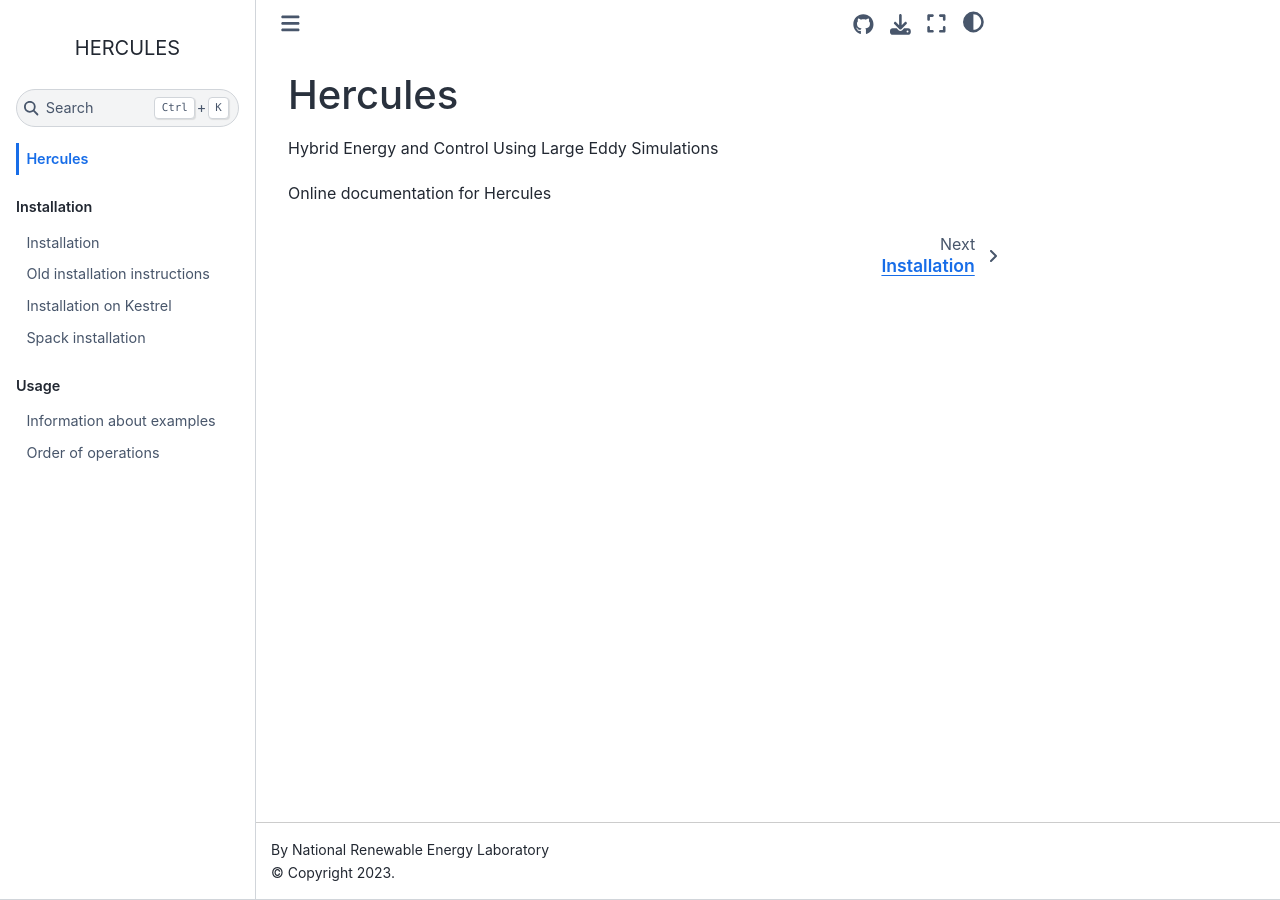
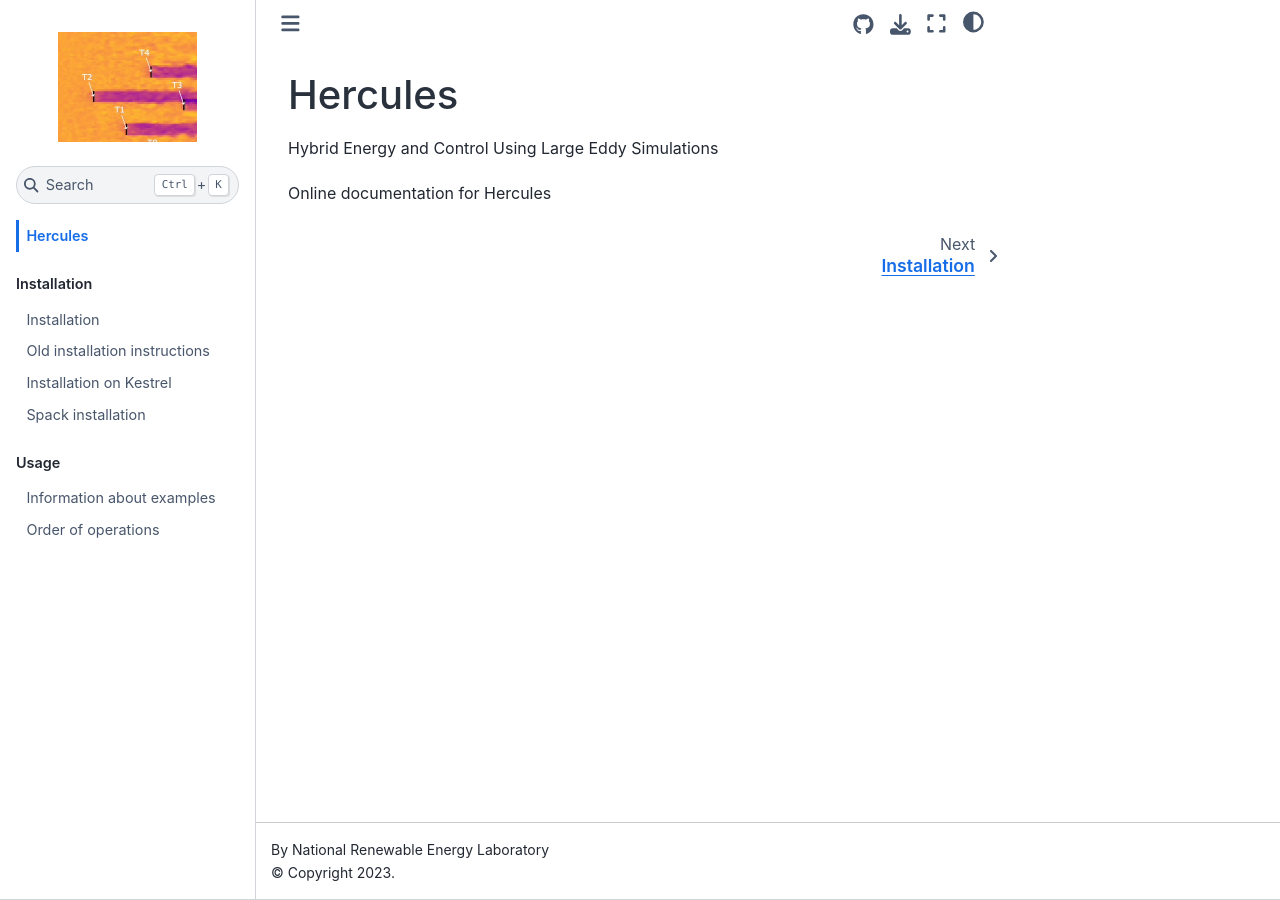
Before and after one commit to NREL/hercules, a Jupyter Book: the page built from docs/intro.md, in a window 1280 px wide. Built offline with Jupyter Book 1.0.4 settings and Sphinx 7.4.7 and the Sphinx Book theme 1.1.4, drawn with Linux system fonts in a browser that asks for light colours.

Commit message:
Update docs

```diff
--- a/docs/_config.yml
+++ b/docs/_config.yml
@@ -3,7 +3,7 @@
 
 title: HERCULES
 author: National Renewable Energy Laboratory
-logo: gch.gif
+logo: herc.png
 copyright: '2023'
 only_build_toc_files: false
 
```
Also changed, not shown: docs/herc.png (added), 1 other file.
